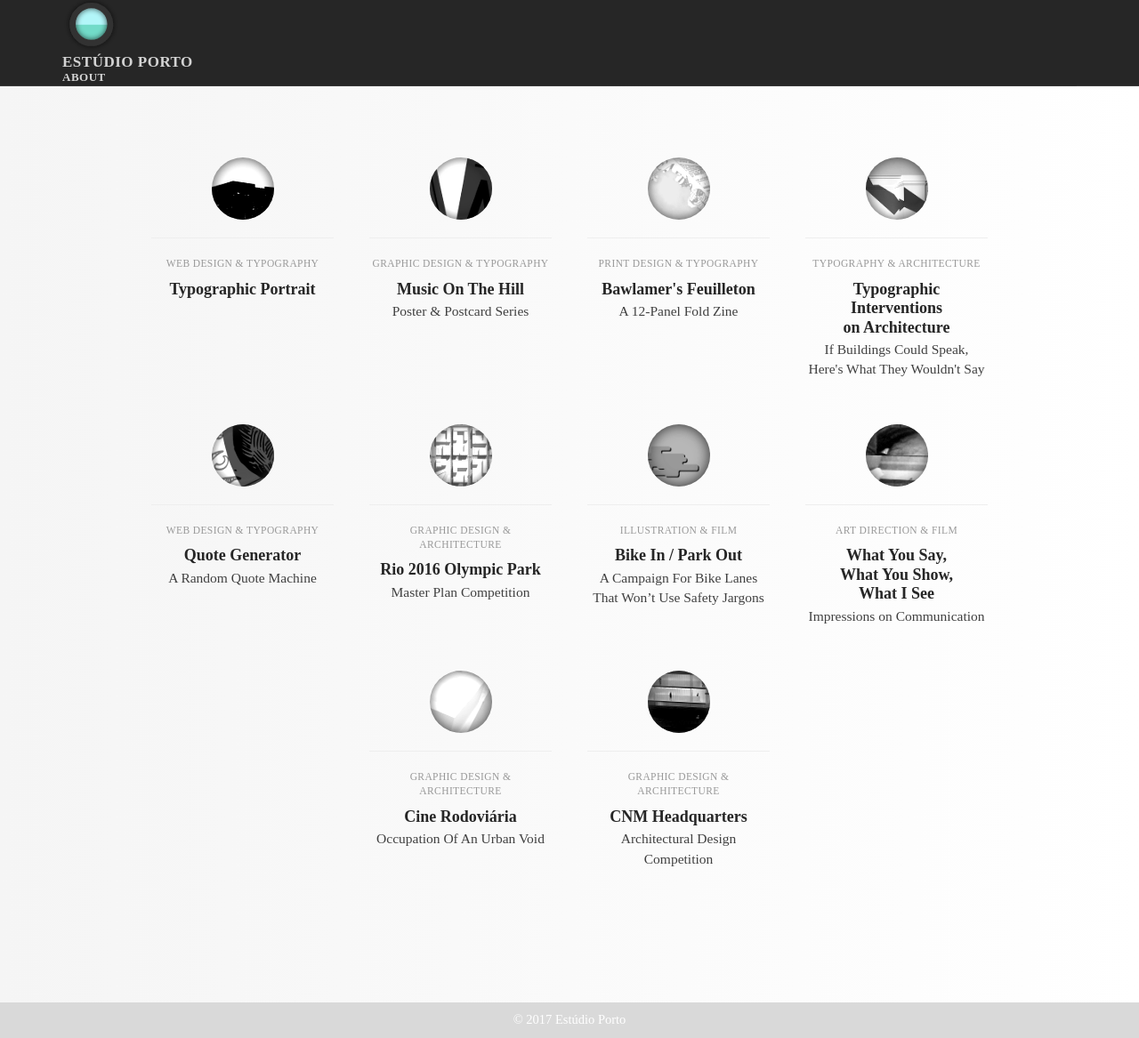
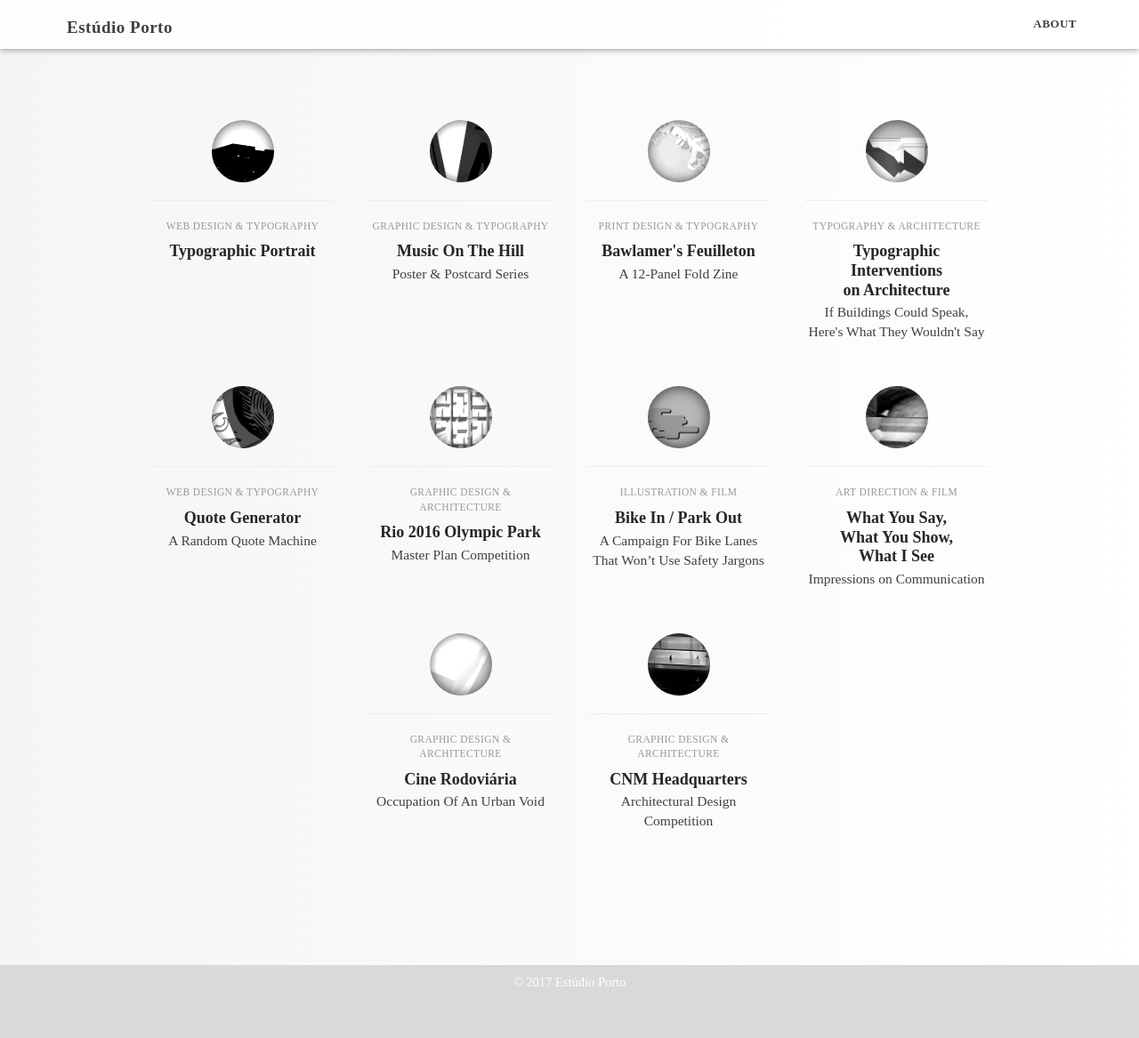
Before and after one commit to carolineportugal/estudioporto, a Jekyll site: the page built from index.html, in a window 1280 px wide and 1167 px high. Shown: the whole window at 89% size. Built offline with Jekyll 4.4.1, drawn with Linux system fonts in a browser that asks for light colours; nearby versions of some CDN libraries; some web fonts are replaced.

Commit message:
removes logo/svg/filter

```diff
--- a/_includes/nav.html
+++ b/_includes/nav.html
@@ -3,35 +3,6 @@
     <div class="nav-wrapper">
 
       <div class="logo-title-wrapper">
-
-        <svg version="1.1" xmlns="http://www.w3.org/2000/svg" x="0px" y="0px"
-          	 viewBox="0 0 265 241" style="enable-background:new 0 0 265 241;" xml:space="preserve">
-          <style type="text/css">
-          	.st0{fill:#B2F6F9;}
-          	.st1{fill:#72DBC9;}
-          	.st7{fill:#333333;}
-          </style>
-          <defs>
-            <filter id="dropshadow" x="-25%" y="-25%" width="150%" height="150%">
-              <feGaussianBlur in="SourceAlpha" stdDeviation="15" /> <!-- stdDeviation is how much to blur -->
-              <feOffset dx="0" dy="0" /> <!-- how much to offset -->
-              <feComponentTransfer>
-                <feFuncA type="linear" slope="0.7"/> <!-- opacity of the dropshadow -->
-              </feComponentTransfer>
-              <feMerge>
-                <feMergeNode/> <!-- this contains the offset blurred image -->
-                <feMergeNode in="SourceGraphic"/> <!-- this contains the element that the filter is applied to -->
-              </feMerge>
-            </filter>
-          </defs>
-          <g>
-          	<circle id="sky" class="st0" cx="144.7" cy="119.3" r="82.2"/>
-          	<path id="sea" class="st1" d="M229,122.8c0,49.3-37.7,84.3-84.3,84.3s-84.3-35-84.3-84.3H229z"/>
-          	<path class="st7" style="filter:url(#dropshadow)" height="200%" d="M144.7,13c-59.6,0-108,48.4-108,108c0,59.6,48.4,108,108,108c59.6,0,108-48.4,108-108
-          		C252.7,61.4,204.4,13,144.7,13z M144.7,197.9c-43.4,0-78.6-35.2-78.6-78.6s35.2-78.6,78.6-78.6s78.6,35.2,78.6,78.6
-          		S188.1,197.9,144.7,197.9z"/>
-          </g>
-          </svg>
 
           <div class="title">Estúdio Porto</div>
 
--- a/_sass/_home.scss
+++ b/_sass/_home.scss
@@ -89,7 +89,8 @@ $transition-time:.2s;
     display:flex;
     flex-wrap: wrap;
     justify-content: center;
-    padding: 4rem 0 14rem 0;
+    padding-top: calc(4rem + 55px);
+    padding-bottom:14rem;
   }
 
   .project-link{
--- a/css/main.scss
+++ b/css/main.scss
@@ -60,30 +60,49 @@ footer{
 }
 
 nav{
-  position:relative;
+  position:fixed;
   background: lighten(#000, 15%);
+  background: rgba(255,255,255, .8);
+  width: 100%;
+  z-index:100;
+      // box-shadow: 0px 1px 10px 0px rgba(0, 0, 0, 0.1);
+      box-shadow: 0 1px 7px rgba(0,0,0,0.4);
 
   .nav-wrapper{
     color:rgba(255,255,255, .8);
+    color:lighten(#000, 25%);
     // align-items: baseline;
-    border-bottom: 1px solid rgba(0,0,0, .2);
+    display: flex;
+    justify-content: space-between;
+    align-items: center;
+    // border-bottom: 1px solid rgba(0,0,0, .2);
   }
 
   .logo-title-wrapper{
-  }
+    padding:10px 0;
+    height:55px;
+    display: flex;
+    align-items: center;
 
     svg{
-    width:60px;
-    overflow: visible !important;
+      height:100%;
+      // overflow: visible !important;
     }
 
     .title{
+
+      margin-left:.5rem;
       line-height: 1.0;
-    font-size:17px;
+      margin-top:.5rem;
+      font-size:19px;
       @include heavy();
       letter-spacing: .05rem;
-    text-transform: uppercase;
+      // text-transform: uppercase;
     }
+
+  }
+
+
 
   .menu{
     font-size: 13px;
```
Lines whose indentation alone changed are shown as unchanged.
